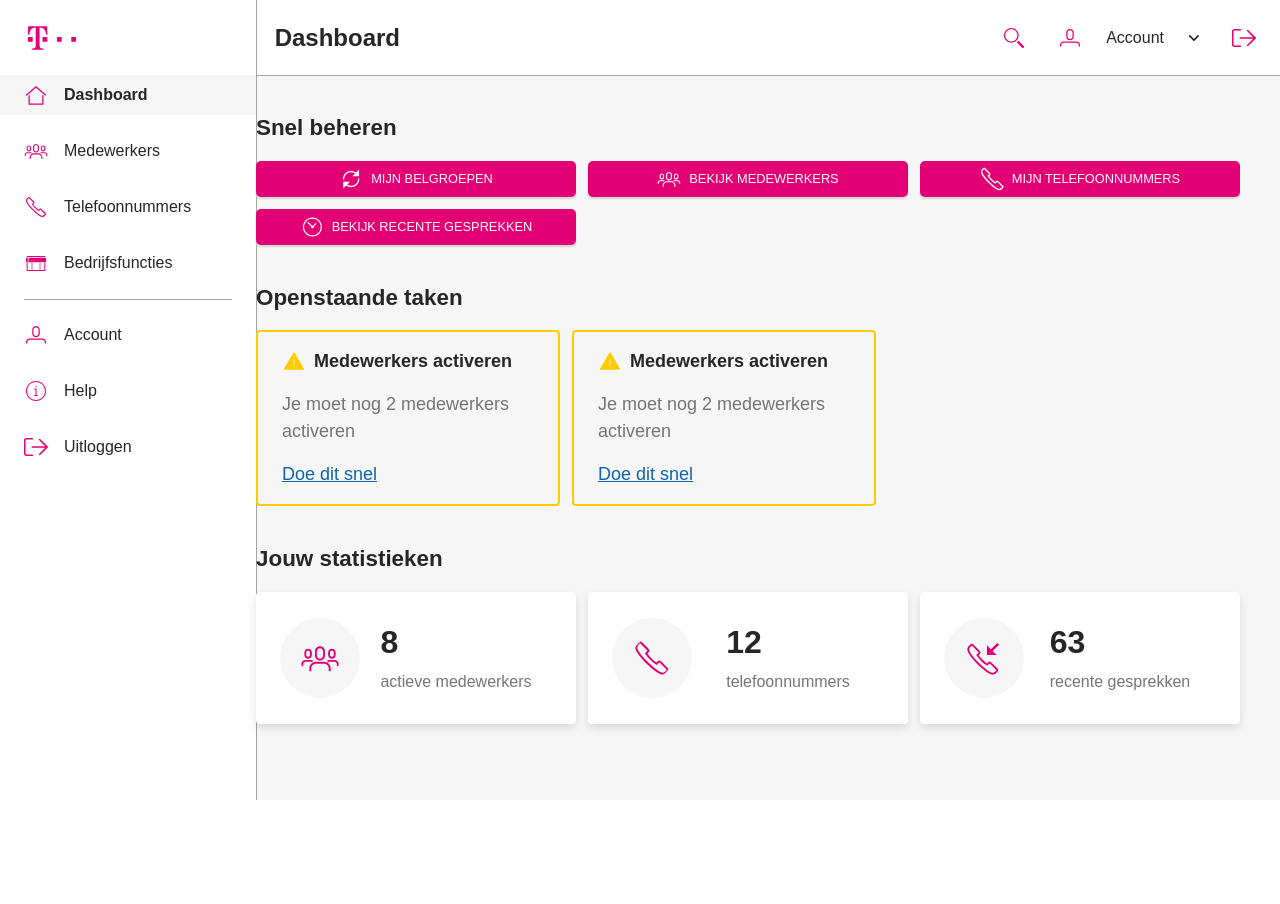
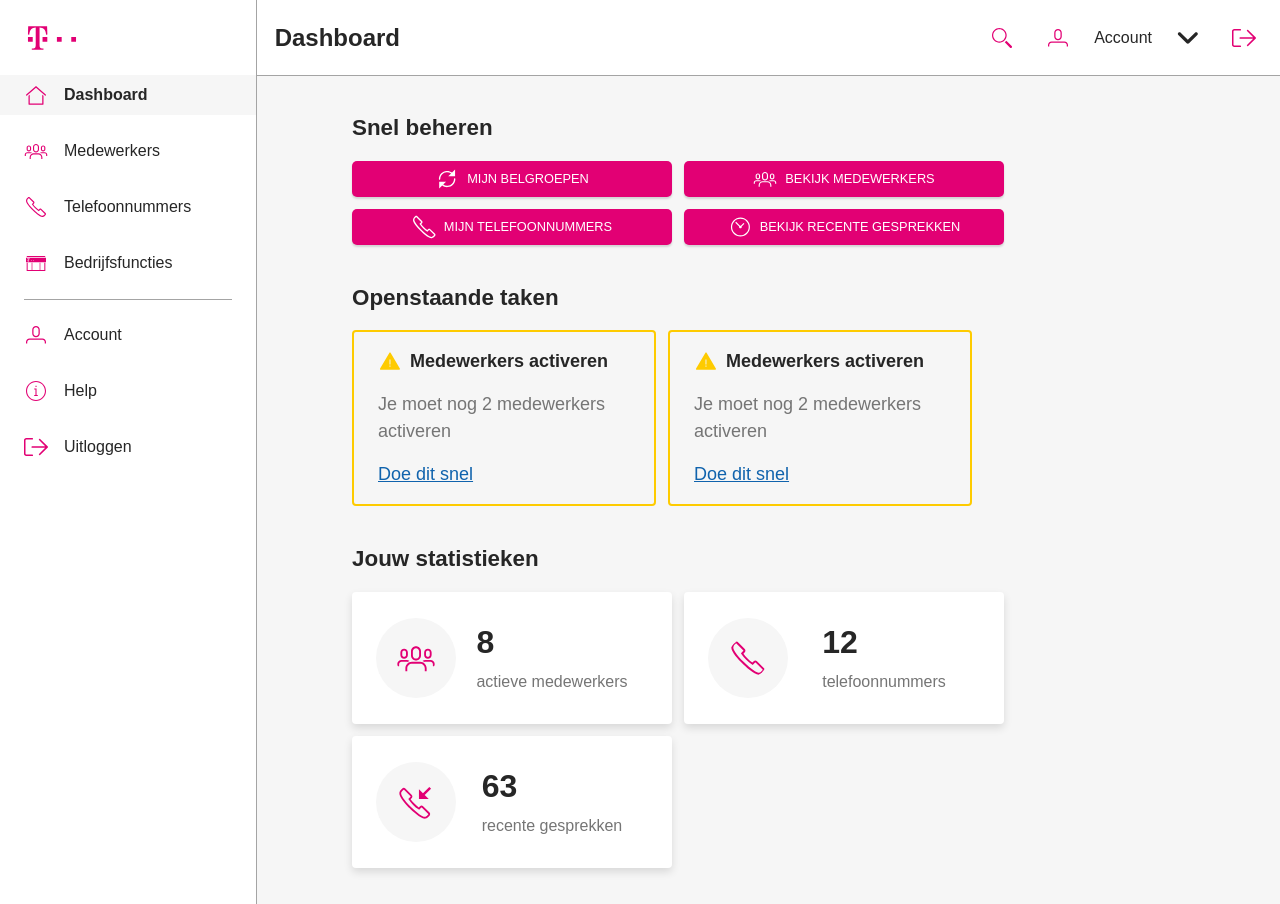
Before and after one commit to jmnyarega/Pilot, a React (Create React App) app: page / in a window 1280 px wide. Before the commit the page ends 800 px from the top, so only its background shows below. Built offline with nearby package versions, Linux system fonts and the light colour scheme.

Commit message:
Accessibility ...

```diff
--- a/public/index.html
+++ b/public/index.html
@@ -1,5 +1,5 @@
 <!DOCTYPE html>
-<html lang="en">
+<html lang="de">
   <head>
     <meta charset="utf-8" />
     <link rel="icon" href="%PUBLIC_URL%/favicon.ico" />
--- a/src/components/dropdown/index.tsx
+++ b/src/components/dropdown/index.tsx
@@ -1,17 +1,24 @@
 import styled from "styled-components";
+
+import { useGlobalContext } from "../../context";
+import { IContextValues } from "../../types/context";
 
 interface IProps extends React.HTMLProps<HTMLUListElement> {
   items: {
     value: string;
     to: string;
+    icon: string;
   }[];
 }
 
 const Dropdown = (props: IProps) => {
+  const context = useGlobalContext();
+
   return (
     <ListElementStyled>
       {props.items.map((item) => (
-        <ListElementItemStyled>
+        <ListElementItemStyled key={item.value} {...context}>
+          <img src={item.icon} alt="" />
           <a href={item.to}>{item.value}</a>
         </ListElementItemStyled>
       ))}
@@ -23,22 +30,29 @@ const ListElementStyled = styled.ul`
   list-style: none;
   position: absolute;
   background-color: white;
-  box-shadow: 0 0 1px 1px rgba(0, 0, 0, 0.5);
+  box-shadow: 0 0 1px 1px rgba(0, 0, 0, 0.1);
   top: 100%;
-  left: -3rem;
+  left: -1.5rem;
   right: 0;
-
   border-radius: 0.1rem;
 `;
 
 const ListElementItemStyled = styled.li`
   padding: 0.5rem 1rem;
-  border-bottom: 0.5px solid;
+  text-align: initial;
+
+  display: flex;
+  align-items: center;
+  column-gap: 0.5rem;
 
   a {
     text-decoration: none;
     color: inherit;
   }
+
+  + li {
+    border-top: ${({ theme }: IContextValues) =>
+      `0.5px solid ${theme?.gray?.veryLight}`}
 `;
 
 export default Dropdown;
--- a/src/components/navbar/desktop.tsx
+++ b/src/components/navbar/desktop.tsx
@@ -8,6 +8,7 @@ import SearchUrl from "../../assets/images/search-desktop.svg";
 import Caret from "../../assets/images/caret.svg";
 import User from "../../assets/images/user.svg";
 import SignOut from "../../assets/images/signout.svg";
+import Cog from "../../assets/images/cog.svg";
 
 const DesktopNav: React.FC = () => {
   const [userMenuOPen, setUserMenuOPen] = useState(false);
@@ -24,15 +25,15 @@ const DesktopNav: React.FC = () => {
         imageSize={{ height: 24, width: 24 }}
         styles={{ marginLeft: "auto", color: "red" }}
       />
-      <AccountStyled href="/" onClick={handleClick}>
+      <AccountStyled onClick={handleClick}>
         <img src={User} alt="" />
         <span>Account</span>
-        <img src={Caret} alt="" />
+        <img src={Caret} alt="" height={24} width={24} />
         {userMenuOPen && (
           <Dropdown
             items={[
-              { value: "Account", to: "/" },
-              { value: "Account", to: "/" },
+              { value: "My Account", to: "/", icon: User },
+              { value: "Settings", to: "/", icon: Cog },
             ]}
           />
         )}
@@ -44,11 +45,16 @@ const DesktopNav: React.FC = () => {
   );
 };
 
-const AccountStyled = styled.a`
+const AccountStyled = styled.button`
   display: flex;
   align-items: center;
   column-gap: 1.5rem;
   margin-inline: 1rem;
+
+  background-color: transparent;
+  border: none;
+  cursor: pointer;
+  outline: none;
 
   position: relative;
 
--- a/src/components/navbar/mobile.tsx
+++ b/src/components/navbar/mobile.tsx
@@ -28,6 +28,7 @@ const MobileNav: React.FC = () => {
         toggleSideBar={context.toggleOpen}
         imageUrl={HamburgerUrl}
         imageSize={{ height: 24, width: 24 }}
+        aria-controls="sidebar"
       />
     </>
   );
--- a/src/components/sidebar/index.tsx
+++ b/src/components/sidebar/index.tsx
@@ -14,8 +14,13 @@ const Sidebar = () => {
   if (context.isMobile && !context.open) return null;
 
   return (
+    <SidebarStyled
+      theme={context.theme}
       // @ts-ignore - styled components wont let me add screenSizes 😥
-    <SidebarStyled theme={context.theme} screenSizes={context.screenSizes}>
+      screenSizes={context.screenSizes}
+      aria-expanded={context.open}
+      id="sidebar"
+    >
       <TopBarStyled>
         <Logo
           imageSize={{
@@ -25,6 +30,7 @@ const Sidebar = () => {
         />
       </TopBarStyled>
       <SidebarLinksStyled style={{ marginBottom: "1rem" }}>
+        <ul>
           {dashboardLinks.map(({ value, icon }) => (
             <SidebarLink
               key={value}
@@ -34,6 +40,7 @@ const Sidebar = () => {
               onClick={() => context.setActive && context.setActive(value)}
             />
           ))}
+        </ul>
       </SidebarLinksStyled>
       <Divider
         lineType="horizontal"
@@ -46,6 +53,7 @@ const Sidebar = () => {
         }}
       />
       <SidebarLinksStyled style={{ marginTop: "1rem" }}>
+        <ul>
           {userLinks.map(({ value, icon }) => (
             <SidebarLink
               key={value}
@@ -55,6 +63,7 @@ const Sidebar = () => {
               onClick={() => context.setActive && context.setActive(value)}
             />
           ))}
+        </ul>
       </SidebarLinksStyled>
     </SidebarStyled>
   );
@@ -63,11 +72,13 @@ const Sidebar = () => {
 const barHeight = 4.6875;
 const spacer = 1;
 
-const SidebarLinksStyled = styled.ul`
+const SidebarLinksStyled = styled.nav`
+  ul {
     display: flex;
     flex-direction: column;
     row-gap: ${spacer}rem;
     list-style: none;
+  }
 `;
 
 const TopBarStyled = styled.div`
--- a/src/constants/screen-sizes.ts
+++ b/src/constants/screen-sizes.ts
@@ -3,7 +3,7 @@ import { IScreenSizes } from "../types/context.d";
 // number are rem units
 const screenSizes: IScreenSizes = {
   desktop: {
-    minWidth: 75,
+    minWidth: 90,
   },
   tablet: {
     minWidth: 60,
```
Also changed, not shown: src/pages/home/filters.tsx (renamed from src/pages/filters.tsx, +7 -8 lines), src/pages/home/index.tsx (renamed from src/pages/home.tsx, +3 -6 lines), src/pages/home/statiticsCards.tsx (renamed from src/pages/statiticsCards.tsx, +6 -6 lines), src/pages/home/tasks.tsx (renamed from src/pages/tasks.tsx, +4 -4 lines), src/assets/images/cog.svg (added). Lines whose indentation alone changed are shown as unchanged.
